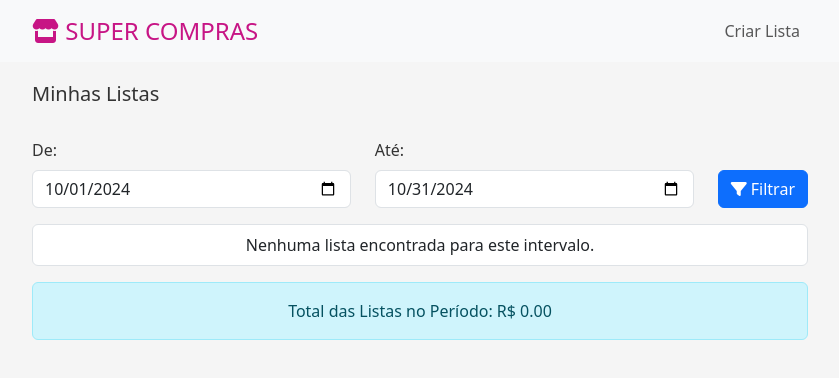
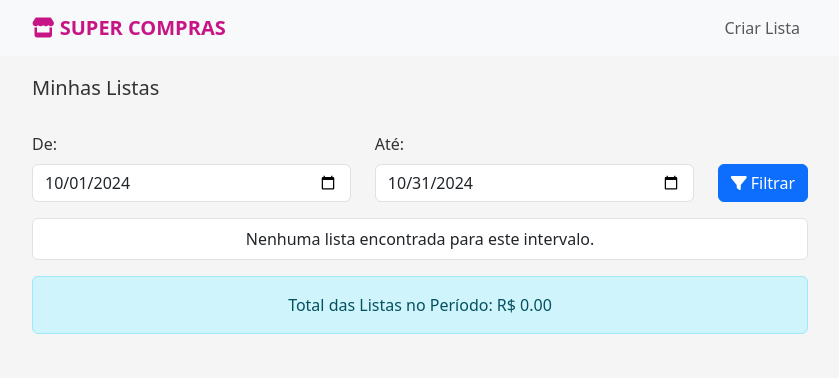
Before and after one commit to bholiveiradev/super-compras, a plain HTML site: page index.html in a window 1280 px wide. Shown: the whole page, without its empty margins (220-1059 px from the left). Drawn offline with nearby package versions, Linux system fonts and the light colour scheme.

Commit message:
estilo logo do app

```diff
--- a/index.html
+++ b/index.html
@@ -35,7 +35,7 @@
     <!-- Navbar -->
     <nav class="navbar navbar-expand-lg navbar-light bg-light">
         <div class="container mt-0">
-            <a class="navbar-brand fs-4" style="color: #C71585;" href="/super-compras/"><i class="fa-solid fa-store"></i> SUPER COMPRAS</a>
+            <a class="navbar-brand fs-5 fw-bold" style="color: #C71585;" href="/super-compras/"><i class="fa-solid fa-store"></i> SUPER COMPRAS</a>
             <button class="navbar-toggler border-0" type="button" data-bs-toggle="collapse" data-bs-target="#navbarNav" aria-controls="navbarNav" aria-expanded="false" aria-label="Toggle navigation">
                 <i class="fa-solid fa-bars"></i>
             </button>
```
Also changed, not shown: new.html (+1 -1 lines).
